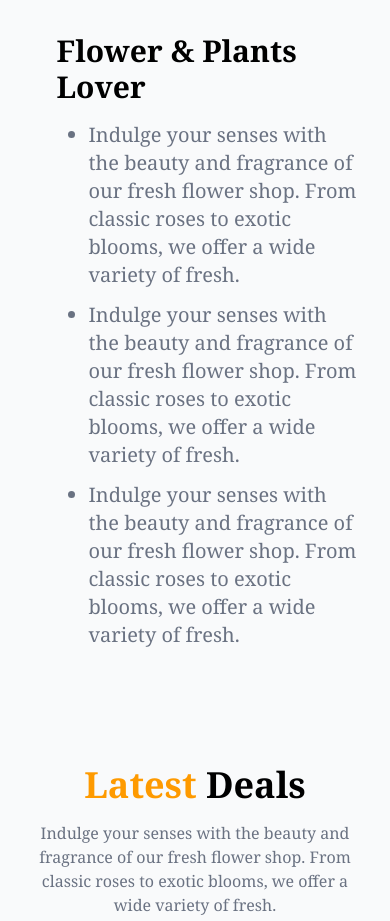
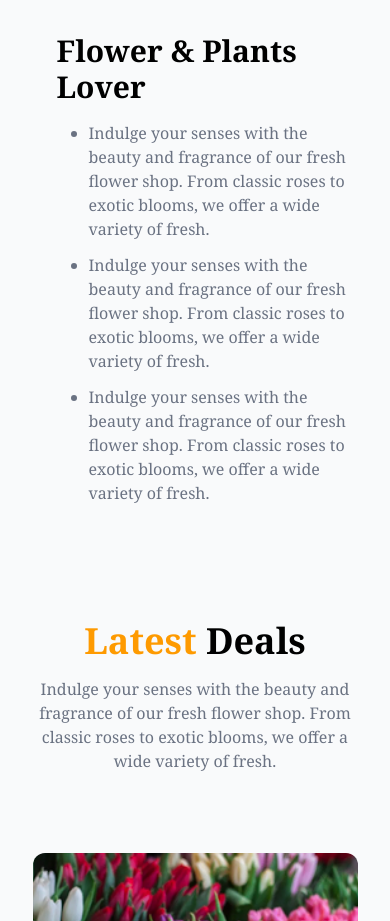
Before and after one commit to protivaghosh/responsive-flowers-website, a plain HTML site: page index.html in a window 390 px wide. Shown: the part 2620-3541 px from the top of the page. Drawn offline with nearby package versions, Linux system fonts and the light colour scheme.

Commit message:
make resolved to trusted-badge

```diff
--- a/index.html
+++ b/index.html
@@ -120,7 +120,7 @@
             </div>
             <div class="pt-9 pb-9 pl-6 w-full">
                 <h3 class="text-3xl lg:text-6xl font-bold text-black">Flower & Plants Lover</h3>
-                <ul class="list-disc text-xl font-base lg:font-normal text-gray-500 mt-4 ml-8 space-y-3">
+                <ul class="list-disc text-base lg:text-xl font-normal text-gray-500 mt-4 ml-8 space-y-3">
                     <li>Indulge your senses with the beauty and<br class="hidden lg:inline"> fragrance of our fresh flower shop. From classic<br class="hidden lg:inline"> roses to exotic blooms, we offer a wide variety<br class="hidden lg:inline"> of fresh.</li>
                     <li>Indulge your senses with the beauty and<br class="hidden lg:inline"> fragrance of our fresh flower shop. From classic<br class="hidden lg:inline"> roses to exotic blooms, we offer a wide variety<br class="hidden lg:inline"> of fresh.</li>
                     <li>Indulge your senses with the beauty and<br class="hidden lg:inline"> fragrance of our fresh flower shop. From classic<br class="hidden lg:inline"> roses to exotic blooms, we offer a wide variety<br class="hidden lg:inline"> of fresh.</li>
```
